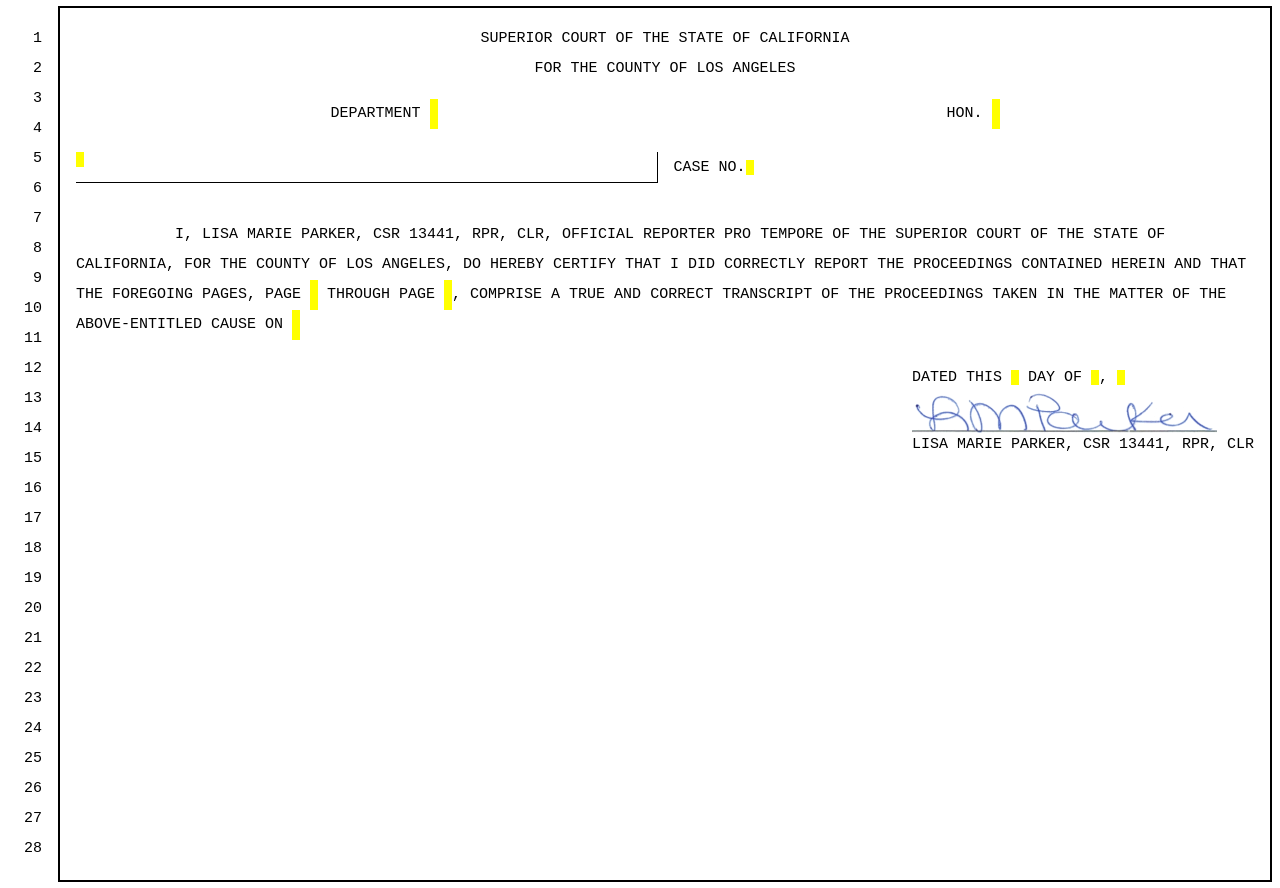
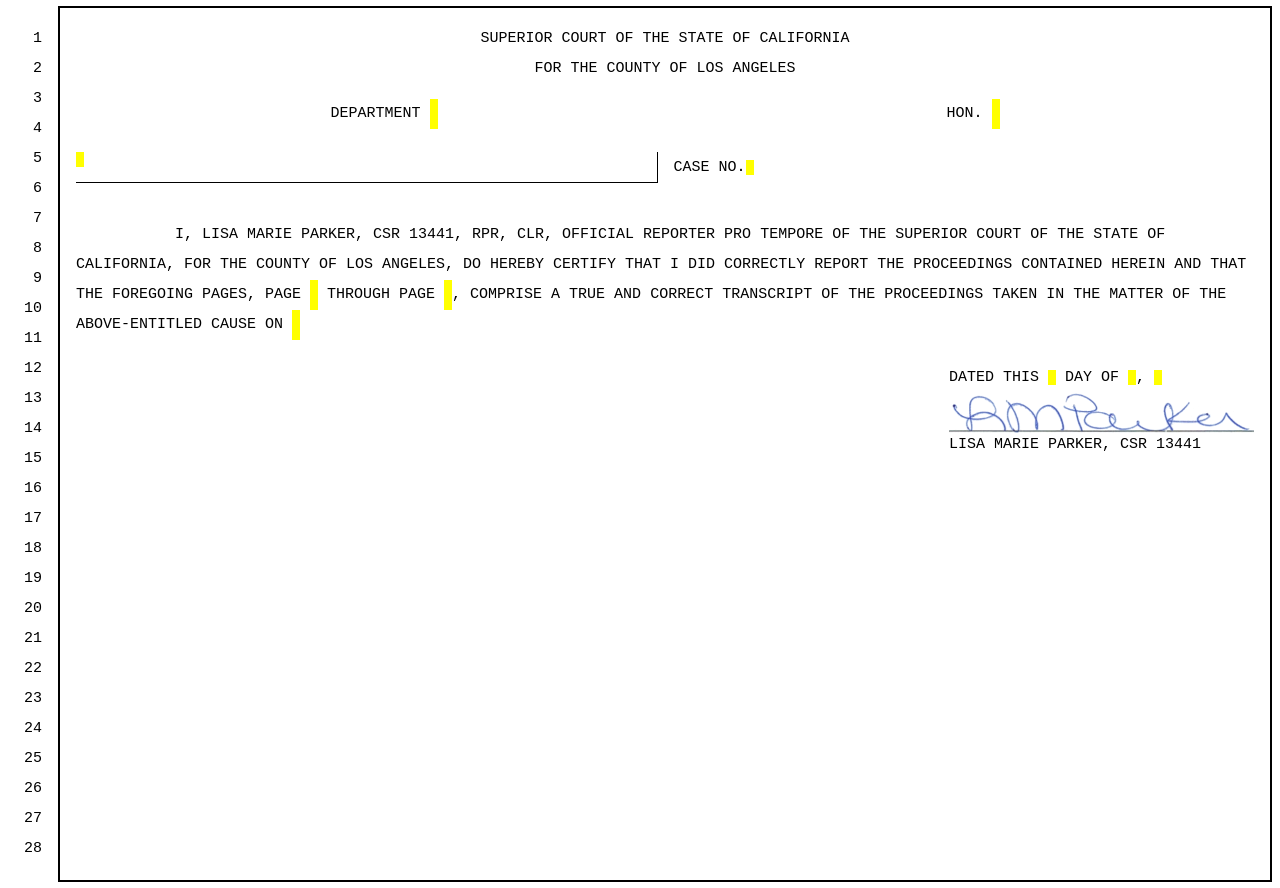
Before and after one commit to LMParker13441/Lisamarieparker.com, a Next.js app: page /cert in a window 1280 px wide. Built offline with nearby package versions, Linux system fonts and the light colour scheme.

Commit message:
removing certifications that have lapsed

```diff
--- a/components/Cert.tsx
+++ b/components/Cert.tsx
@@ -59,7 +59,7 @@ export const Cert = () => {
                 <div>
                     <div>DATED THIS <TextField forceUpper={true} /> DAY OF <TextField forceUpper={true} />, <TextField /></div>
                     <div><img src="/sig.png" style={{ width: 305 }} alt="LMP signature" /></div>
-                    <div>LISA MARIE PARKER, CSR 13441, RPR, CLR</div>
+                    <div>LISA MARIE PARKER, CSR 13441</div>
                 </div>
             </div>
         </div>
```
